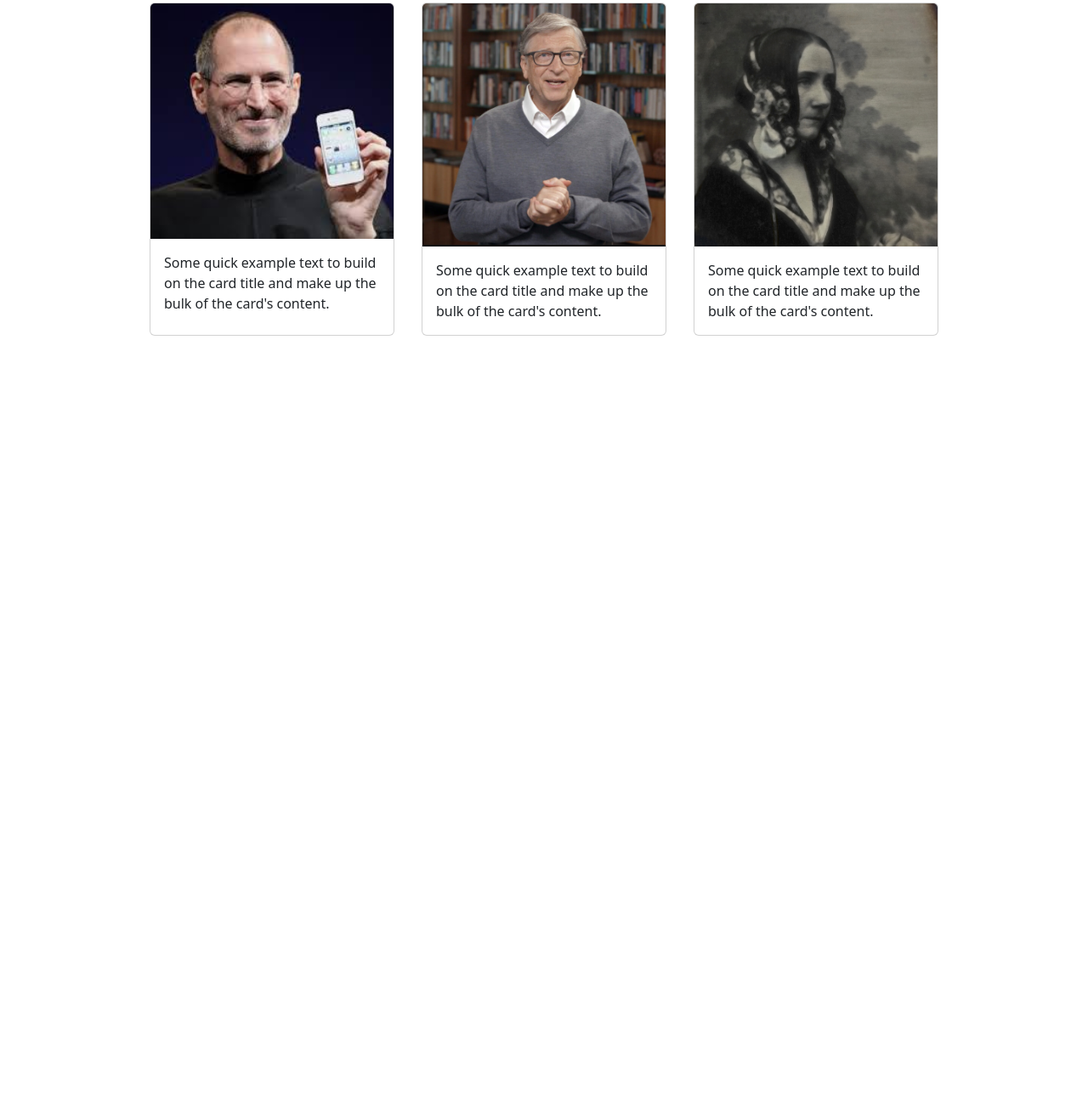
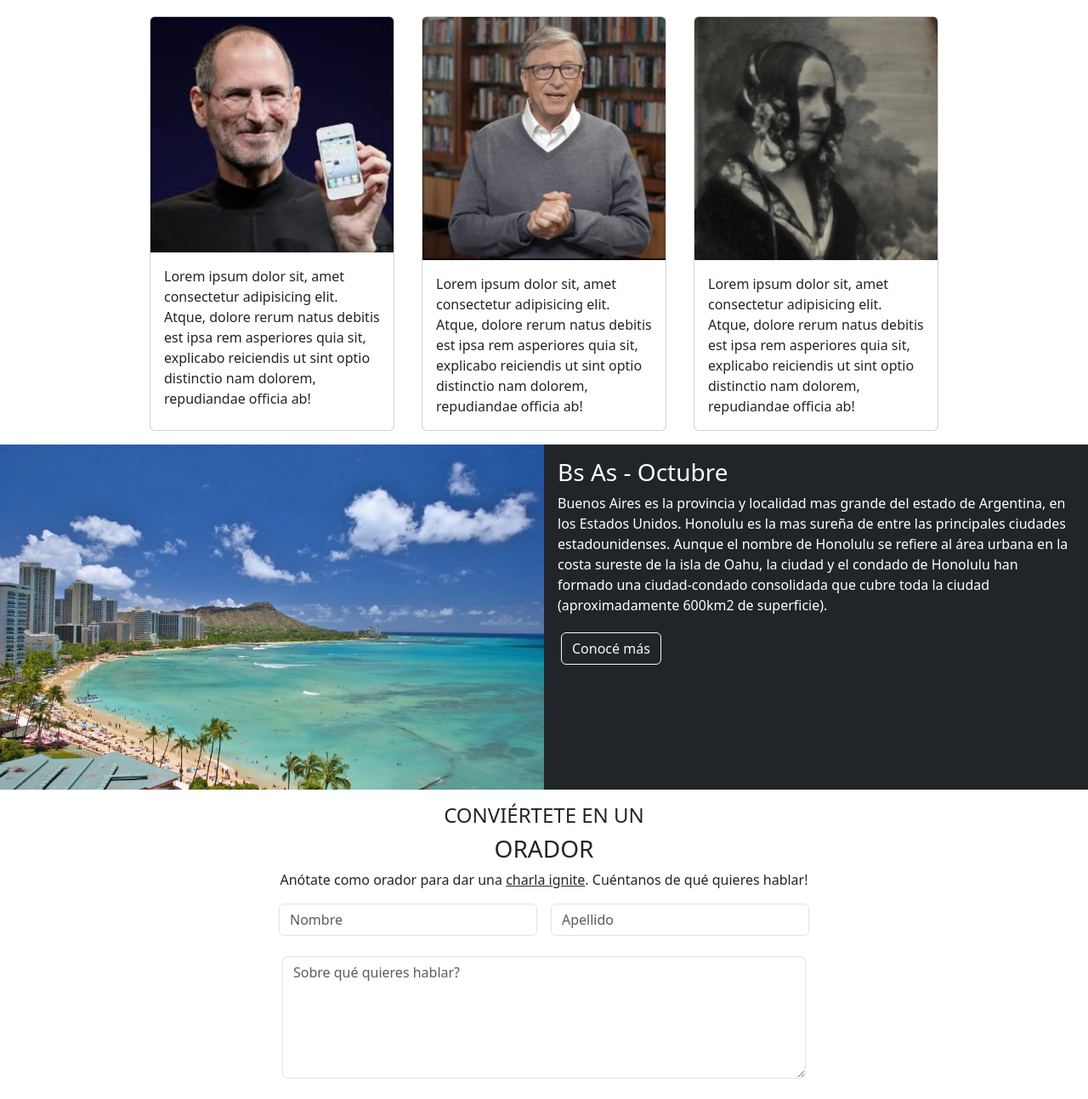
Before and after one commit to DjFernandoIslas/Presentacion, a plain HTML site: page integrador.html in a window 1280 px wide. Shown: the part 960-2253 px from the top of the page at 85% size. Before the commit the page ends 1371 px from the top, so only its background shows below. Drawn offline with nearby package versions, Linux system fonts and the light colour scheme.

Commit message:
agregado seccion forms

```diff
--- a/integrador.html
+++ b/integrador.html
@@ -61,28 +61,69 @@
 <!-- Seccion Cards de oradores -->
 <section>
   <!-- Titulo de seccion Cards -->
-<div class="d-flex flex-column h-100 text-center">
+<div class="d-flex flex-column h-100 text-center mt-3">
   <h4>CONOCE A LOS</h4>
 <h3 class="font-weight-bold">ORADORES</h3>
 </div>
-<!-- SECCION DE TARJETAS -->
+<!-- SECCION DE CARDS -->
 <div class="container d-flex justify-content-center">
   <div class="card m-3" style="width: 18rem;">
     <img src="./img/imagenes_integrador_front/steve.jpg" class="card-img-top" alt="...">
     <div class="card-body">
-      <p class="card-text">Some quick example text to build on the card title and make up the bulk of the card's content.</p>
+      <p class="card-text">Lorem ipsum dolor sit, amet consectetur adipisicing elit. Atque, dolore rerum natus debitis est ipsa rem asperiores quia sit, explicabo reiciendis ut sint optio distinctio nam dolorem, repudiandae officia ab!</p>
     </div>
   </div>
   <div class="card m-3" style="width: 18rem;">
     <img src="./img/imagenes_integrador_front/bill.jpg" class="card-img-top" alt="...">
     <div class="card-body">
-      <p class="card-text">Some quick example text to build on the card title and make up the bulk of the card's content.</p>
+      <p class="card-text">Lorem ipsum dolor sit, amet consectetur adipisicing elit. Atque, dolore rerum natus debitis est ipsa rem asperiores quia sit, explicabo reiciendis ut sint optio distinctio nam dolorem, repudiandae officia ab!</p>
     </div>
   </div>
   <div class="card m-3" style="width: 18rem;">
     <img src="./img/imagenes_integrador_front/ada.jpeg" class="card-img-top" alt="...">
     <div class="card-body">
-      <p class="card-text">Some quick example text to build on the card title and make up the bulk of the card's content.</p>
+      <p class="card-text">Lorem ipsum dolor sit, amet consectetur adipisicing elit. Atque, dolore rerum natus debitis est ipsa rem asperiores quia sit, explicabo reiciendis ut sint optio distinctio nam dolorem, repudiandae officia ab!</p>
+    </div>
+  </div>
+</div>
+<!-- Seccion Honolulu + Bs As Octubre -->
+</section>
+<section class="d-flex d-inline-block">
+    <div class="d-flex w-50">
+      <img class="w-100" src="./img/imagenes_integrador_front/honolulu.jpg" alt="foto de Honolulu">
+    </div>
+    <div class="d-block w-50 p-3 bg-dark text-white">
+        <h3>Bs As - Octubre</h3>
+        <p>Buenos Aires es la provincia y localidad mas grande del estado de Argentina, en los Estados Unidos. Honolulu es la mas sureña de entre las principales ciudades estadounidenses. Aunque el nombre de Honolulu se refiere al área urbana en la costa sureste de la isla de Oahu, la ciudad y el condado de Honolulu han formado una ciudad-condado consolidada que cubre toda la ciudad (aproximadamente 600km2 de superficie).</p>
+        <button type="button" class="btn btn-outline-light m-1">Conocé más</button>
+    </div>
+</section>
+<!-- Seccion Conviertete en un ORADOR -->
+<section>
+  <div class="d-flex flex-column h-100 text-center mt-3">
+    <h4>CONVIÉRTETE EN UN</h4>
+  <h3 class="font-weight-bold">ORADOR</h3>
+  <p>Anótate como orador para dar una  <u style="text-decoration: underline;">charla ignite</u>. Cuéntanos de qué quieres hablar!</p>
+  </div>
+
+
+<div class="d-flex justify-content-center align-items-center">
+<div class="d-flex w-50">
+  <div class="form-group d-inline-block w-50 mx-2">
+    <input type="text" class="form-control" id="nombre" name="nombre" placeholder="Nombre">
+  </div>
+
+  <div class="form-group  d-inline-block w-50 mx-2">
+    <input type="text" class="form-control" id="nombre" name="nombre" placeholder="Apellido">
+  </div>
+</div>
+</div>
+<div class="container my-4 w-50">
+  <div class="row">
+    <div class="col">
+      <div class="form-group">
+        <textarea class="form-control" id="sobre" name="sobre" placeholder="Sobre qué quieres hablar?" style="height: 9rem;"></textarea>
+      </div>
     </div>
   </div>
 </div>
```
